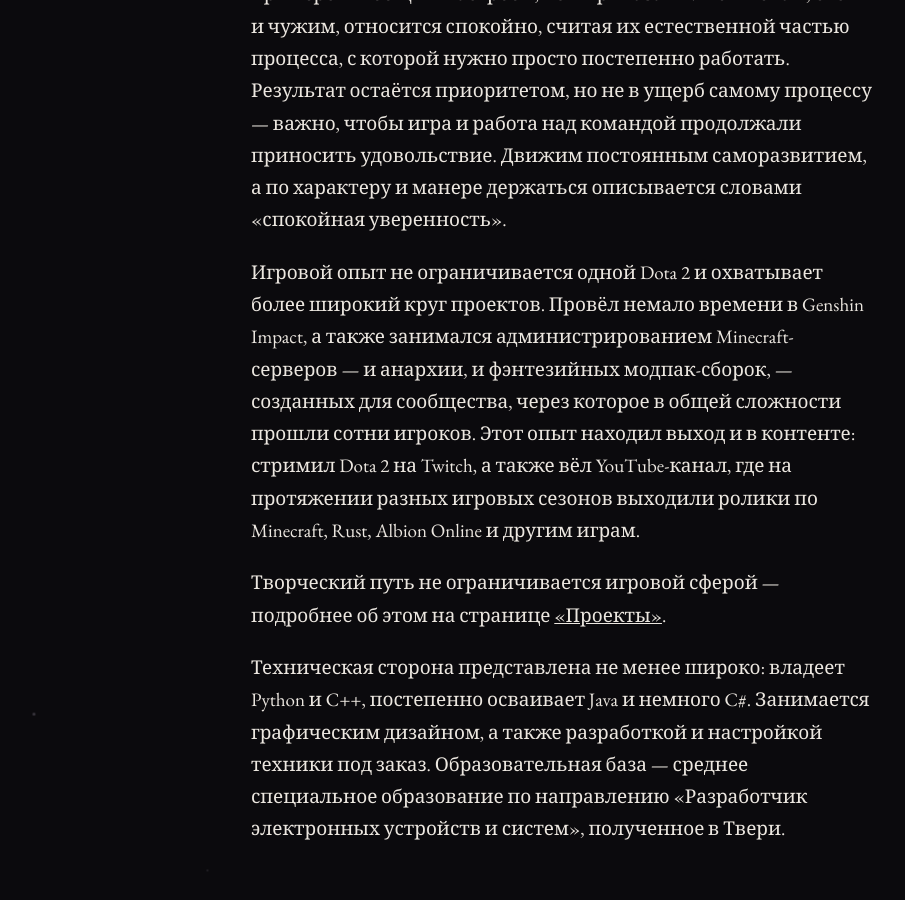
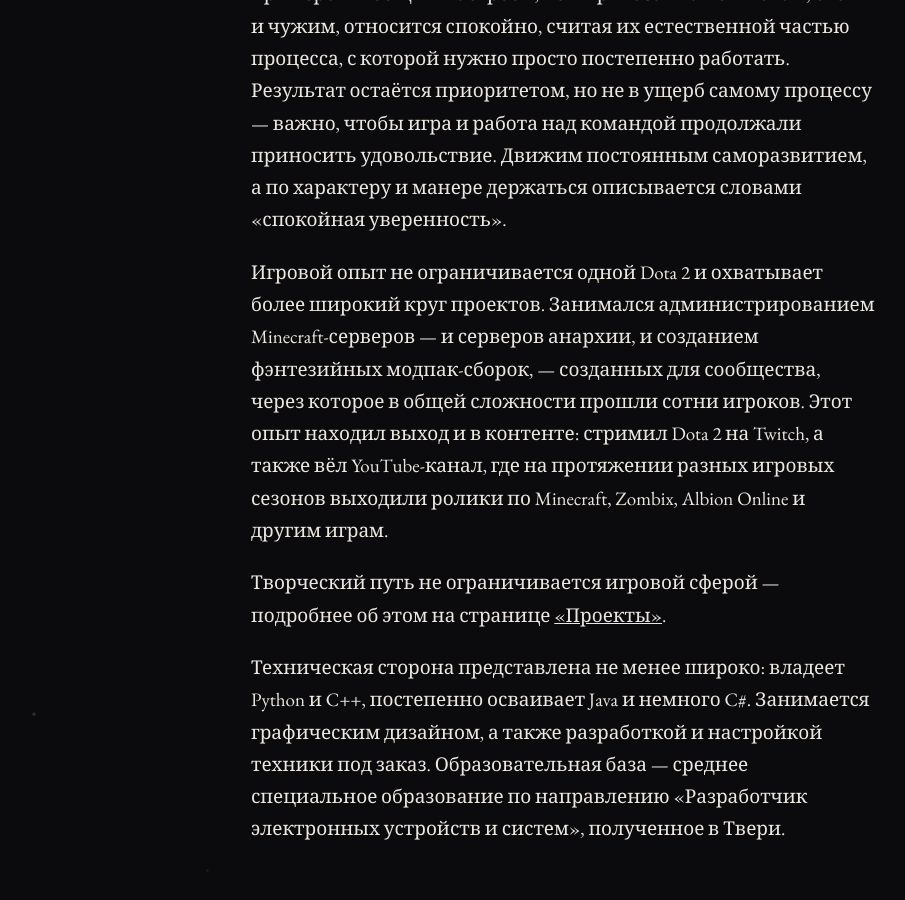
Before and after one commit to Moruika/moruika.github.io, a Jekyll site: the page built from ru/index.md, in a window 1280 px wide and 900 px high, scrolled down 519 px. Shown: the whole window, without its empty margins (77-982 px from the left). Built offline with Jekyll 4.4.1, drawn with Linux system fonts in a browser that asks for light colours.

Commit message:
Update index.md

```diff
--- a/ru/index.md
+++ b/ru/index.md
@@ -10,7 +10,7 @@ lang_alt_url: /
 
 Как капитан, тяготеет скорее к лидерству по духу, нежели к строгой дисциплине — держит команду больше личным примером и общим настроем, чем приказами. К ошибкам, своим и чужим, относится спокойно, считая их естественной частью процесса, с которой нужно просто постепенно работать. Результат остаётся приоритетом, но не в ущерб самому процессу — важно, чтобы игра и работа над командой продолжали приносить удовольствие. Движим постоянным саморазвитием, а по характеру и манере держаться описывается словами «спокойная уверенность».
 
-Игровой опыт не ограничивается одной Dota 2 и охватывает более широкий круг проектов. Провёл немало времени в Genshin Impact, а также занимался администрированием Minecraft-серверов — и анархии, и фэнтезийных модпак-сборок, — созданных для сообщества, через которое в общей сложности прошли сотни игроков. Этот опыт находил выход и в контенте: стримил Dota 2 на Twitch, а также вёл YouTube-канал, где на протяжении разных игровых сезонов выходили ролики по Minecraft, Rust, Albion Online и другим играм.
+Игровой опыт не ограничивается одной Dota 2 и охватывает более широкий круг проектов. Занимался администрированием Minecraft-серверов — и серверов анархии, и созданием фэнтезийных модпак-сборок, — созданных для сообщества, через которое в общей сложности прошли сотни игроков. Этот опыт находил выход и в контенте: стримил Dota 2 на Twitch, а также вёл YouTube-канал, где на протяжении разных игровых сезонов выходили ролики по Minecraft, Zombix, Albion Online и другим играм.
 
 Творческий путь не ограничивается игровой сферой — подробнее об этом на странице [«Проекты»]({{ '/ru/projects/' | relative_url }}).
 
```
